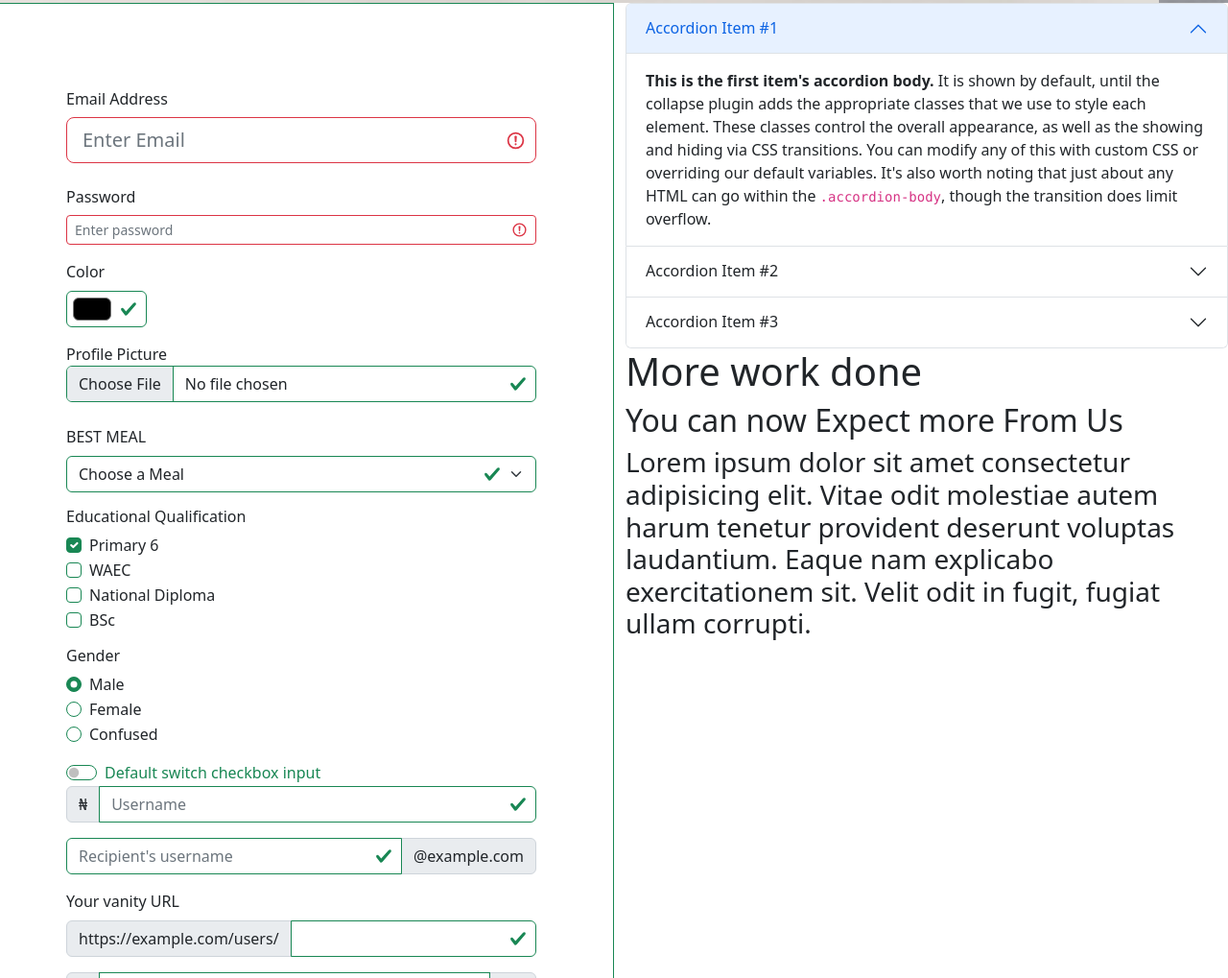
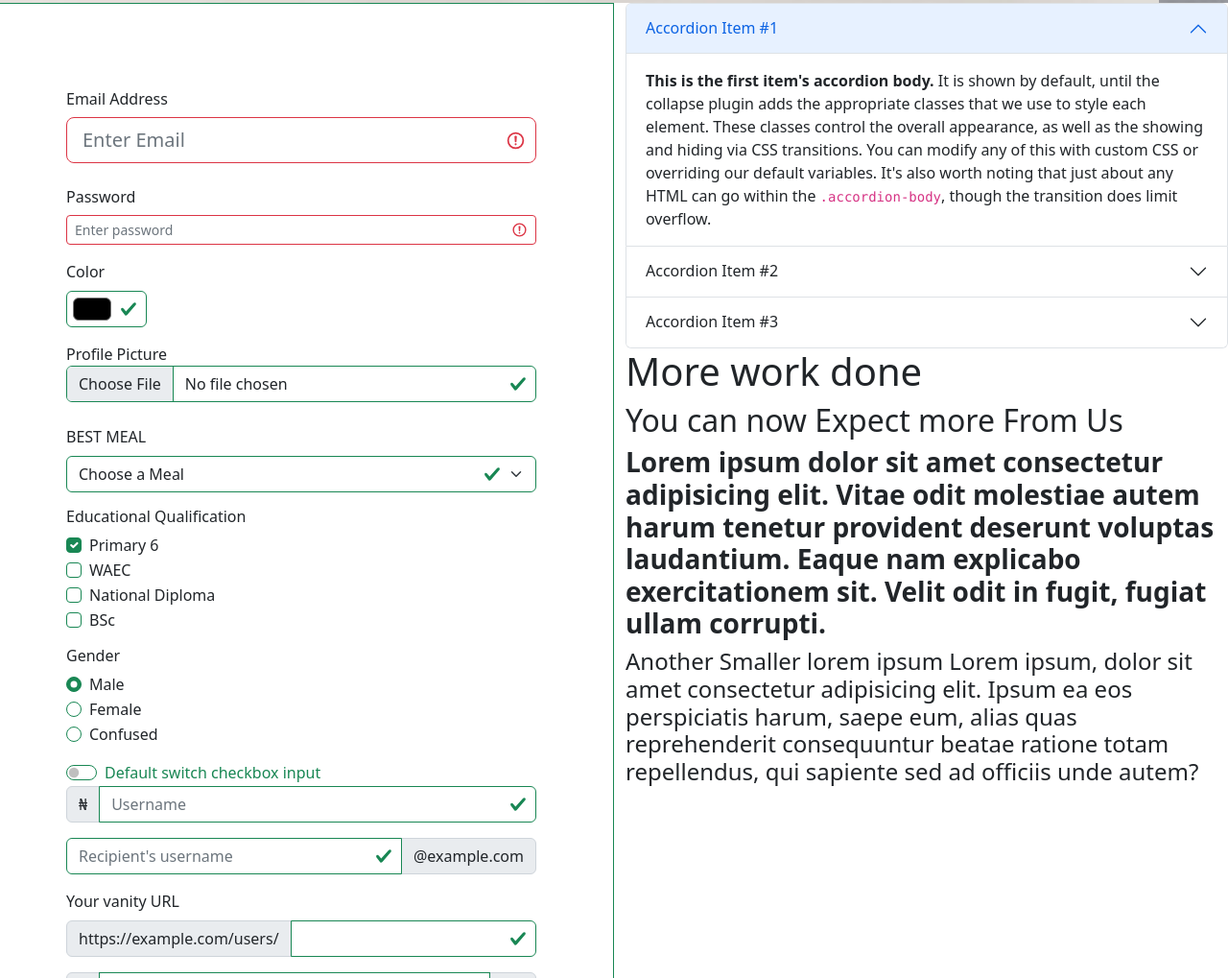
Before and after one commit to favuche/bootstrap_repo, a plain HTML site: page form.html in a window 1280 px wide. Shown: the part 423-1442 px from the top of the page at 96% size. Drawn offline with Linux system fonts and the light colour scheme.

Commit message:
commit all files

```diff
--- a/form.html
+++ b/form.html
@@ -247,7 +247,9 @@
     </div>
     <h1>More work done </h1>
     <h2>You can now Expect more From Us</h2>
-    <h3>Lorem ipsum dolor sit amet consectetur adipisicing elit. Vitae odit molestiae autem harum tenetur provident deserunt voluptas laudantium. Eaque nam explicabo exercitationem sit. Velit odit in fugit, fugiat ullam corrupti.</h3>
+    <h3> <b> Lorem ipsum dolor sit amet consectetur adipisicing elit. Vitae odit molestiae autem harum tenetur provident deserunt voluptas laudantium. Eaque nam explicabo exercitationem sit. Velit odit in fugit, fugiat ullam corrupti.</b></h3>
+    <h4>Another Smaller lorem ipsum  Lorem ipsum, dolor sit amet consectetur adipisicing elit. Ipsum ea eos perspiciatis harum, saepe eum, alias quas reprehenderit consequuntur beatae ratione totam repellendus, qui sapiente sed ad officiis unde autem?</h4>
+
   </div>
 
 </div>
```
